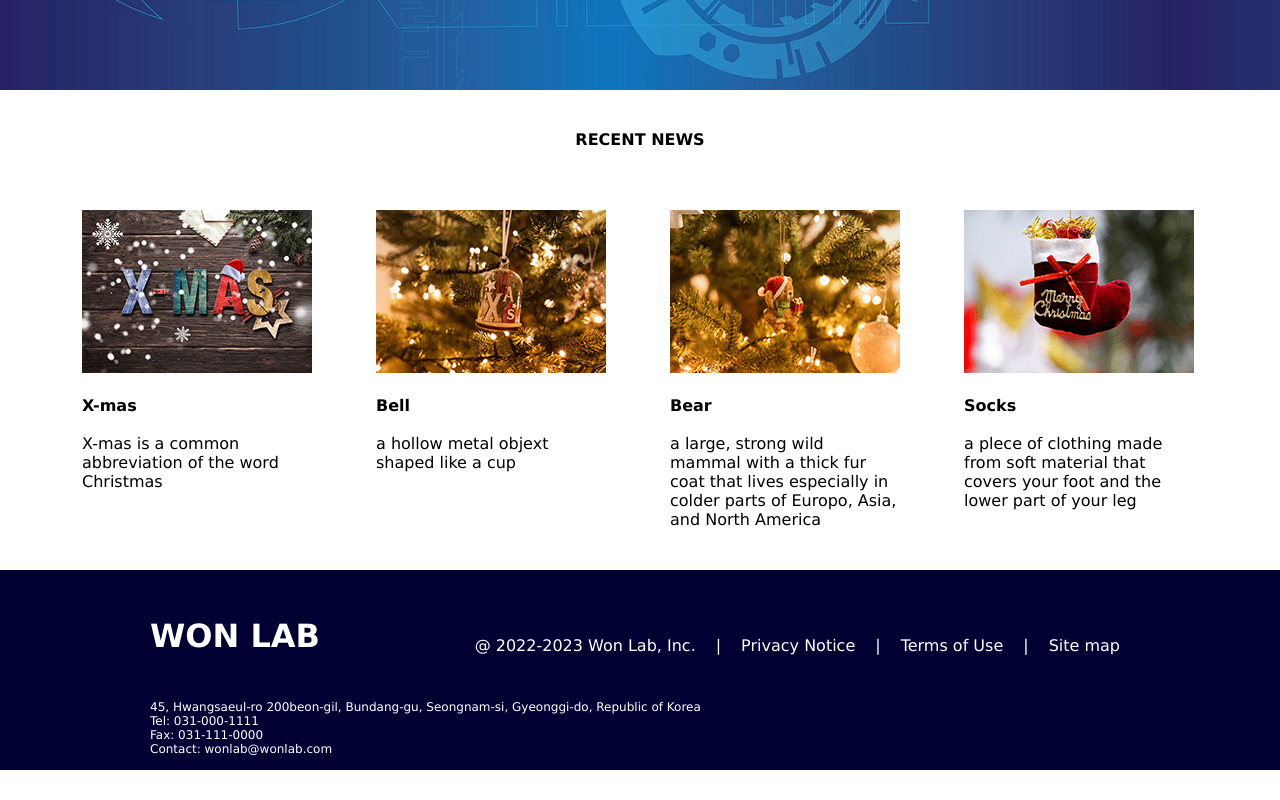
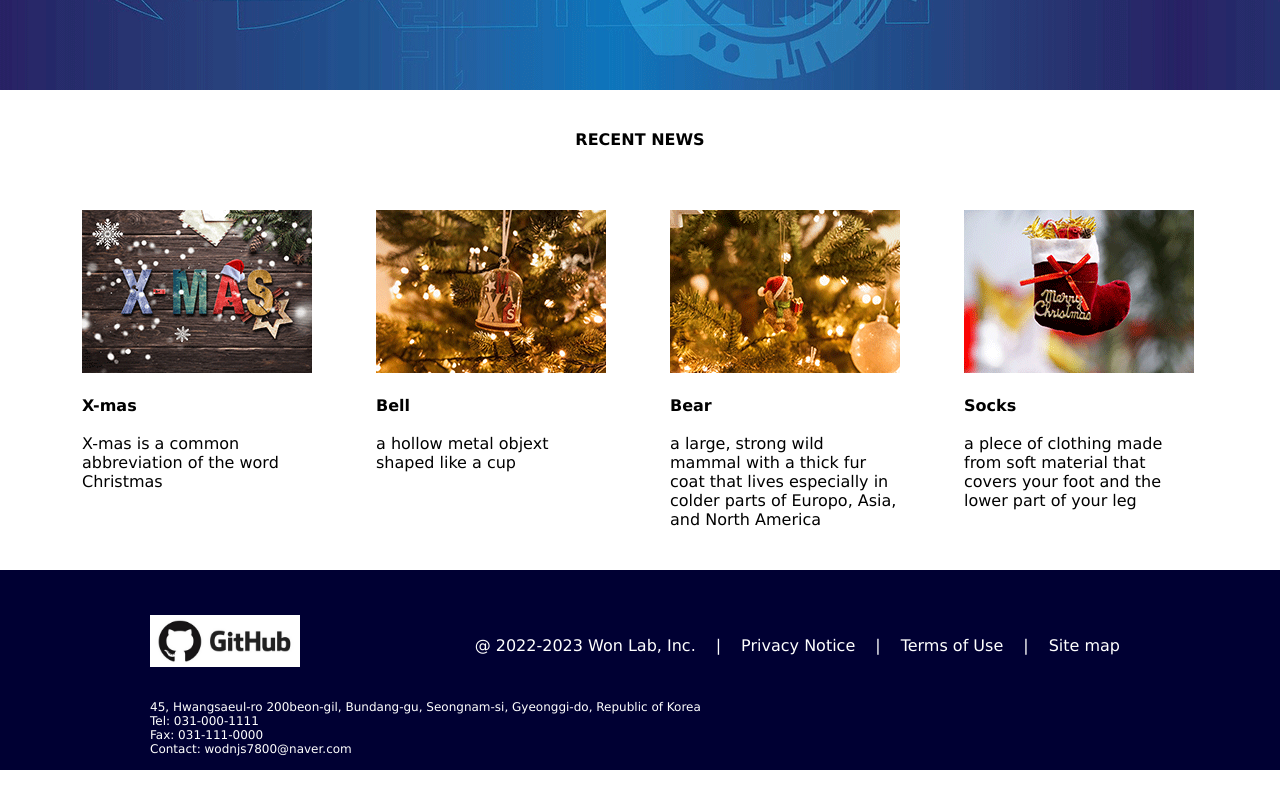
Before and after one commit to wodnjs7800/web3rd, a plain HTML site: page index.html in a window 1280 px wide. Shown: the part 620-1420 px from the top of the page. Drawn offline with Linux system fonts and the light colour scheme.

Commit message:
version 2

```diff
--- a/index.css
+++ b/index.css
@@ -117,6 +117,11 @@ footer{
 .bottom h1 a:hover{
   color: orange;
 }
+.bottom img{
+  width: 150px;
+  position: relative;
+  top: 20px;
+}
 .bottom nav{
   float: right;
   position: absolute;
--- a/index.html
+++ b/index.html
@@ -51,7 +51,7 @@
     </section>
     <footer>
       <div class="bottom">
-        <h1><a href="index.html">WON LAB</a></h1>
+        <h1><a href="https://github.com/wodnjs7800/web3rd"><img src="img/github.PNG"></a></h1>
         <nav>
           <ul>
             <li>@ 2022-2023 Won Lab, Inc.</li>
@@ -68,7 +68,7 @@
         45, Hwangsaeul-ro 200beon-gil, Bundang-gu, Seongnam-si, Gyeonggi-do, Republic of Korea<br>
         Tel: 031-000-1111<br>
         Fax: 031-111-0000<br>
-        Contact: wonlab@wonlab.com
+        Contact: wodnjs7800@naver.com
       </div>
     </footer>
   </body>
```
Also changed, not shown: img/github.PNG (added).
